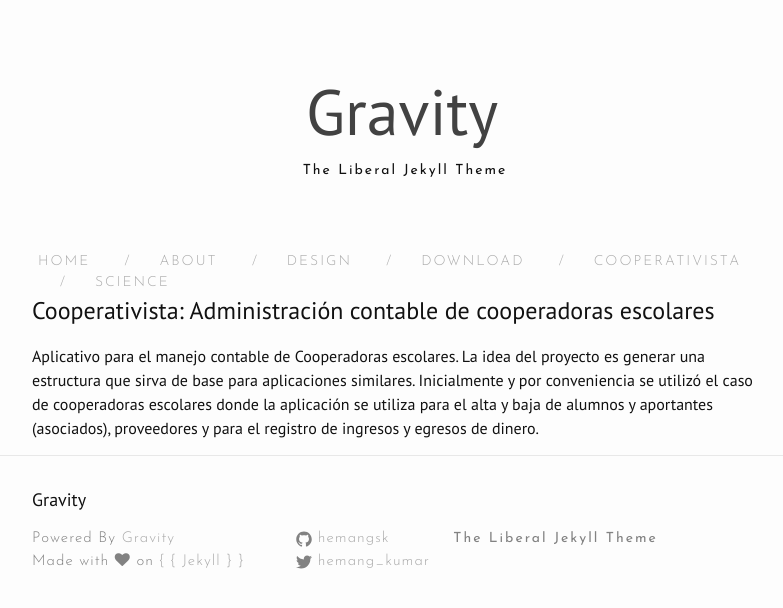
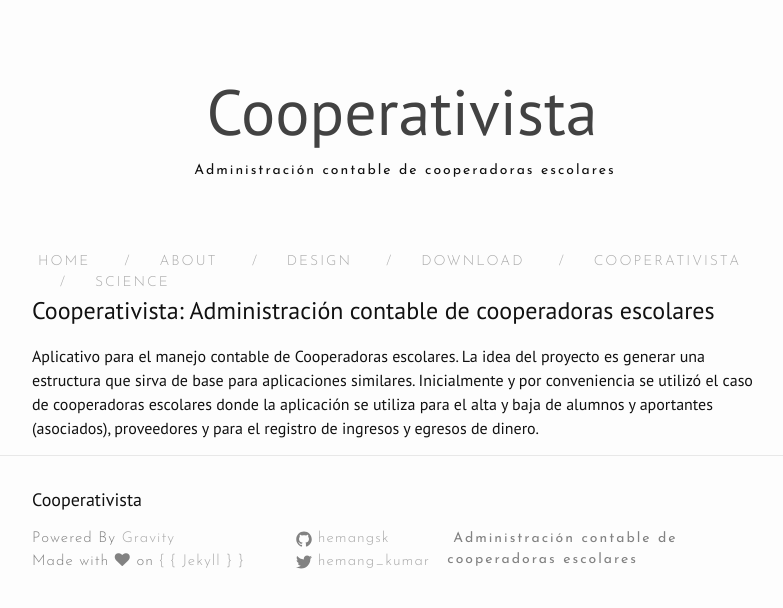
Before and after one commit to Pax17/cooperativista, a Jekyll site: the page built from index.md, in a window 1280 px wide. Shown: the top 608 px of the page, without its empty margins (238-1021 px from the left). Built offline with Jekyll 4.4.1, drawn with Linux system fonts in a browser that asks for light colours; nearby versions of some CDN libraries.

Commit message:
Cponfig theme

```diff
--- a/_config.yml
+++ b/_config.yml
@@ -6,11 +6,11 @@
 # 'jekyll serve'. If you change this file, please restart the server process.
 
 # Site settings
-title: Gravity
-email: hemangsk@gmail.com
-description: The Liberal Jekyll Theme
+title: Cooperativista
+description: Administración contable de cooperadoras escolares
+email: martin17@gmail.com
 baseurl: "" # the subpath of your site, e.g. /blog
-url: "http://yourdomain.com" # the base hostname & protocol for your site
+url: "https://pax17.github.io/cooperativista/" # the base hostname & protocol for your site
 twitter_username: hemang_kumar
 github_username:  hemangsk
 paginate: 5
```
